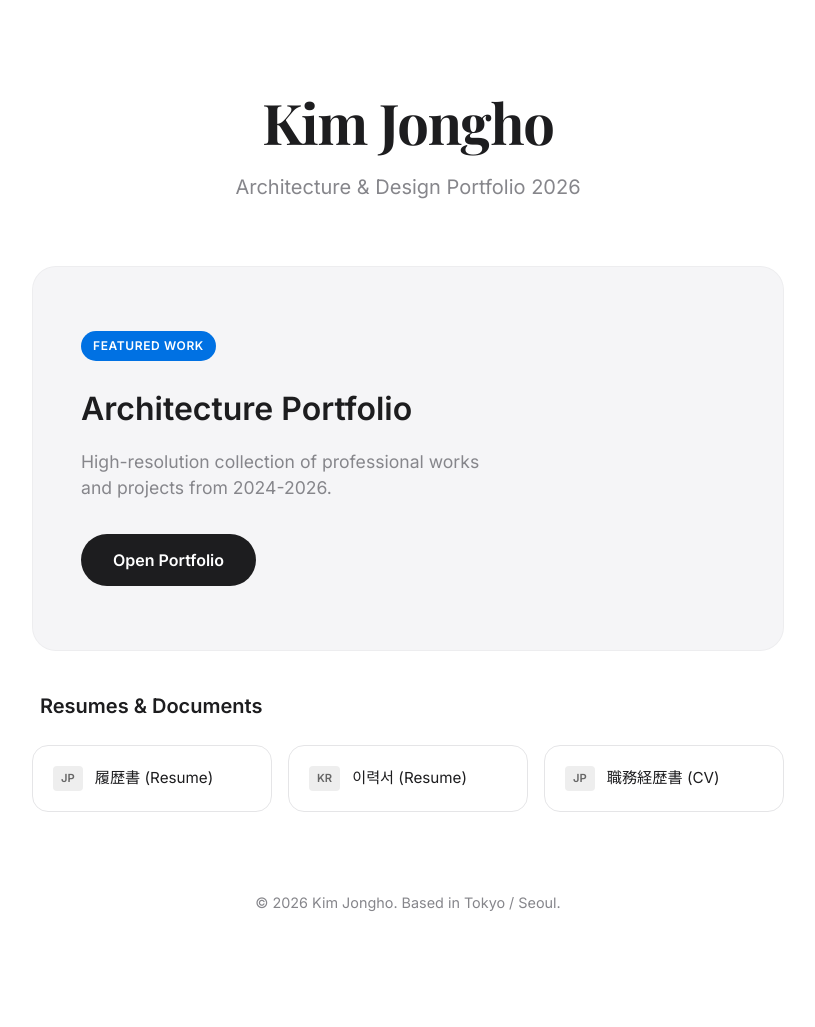
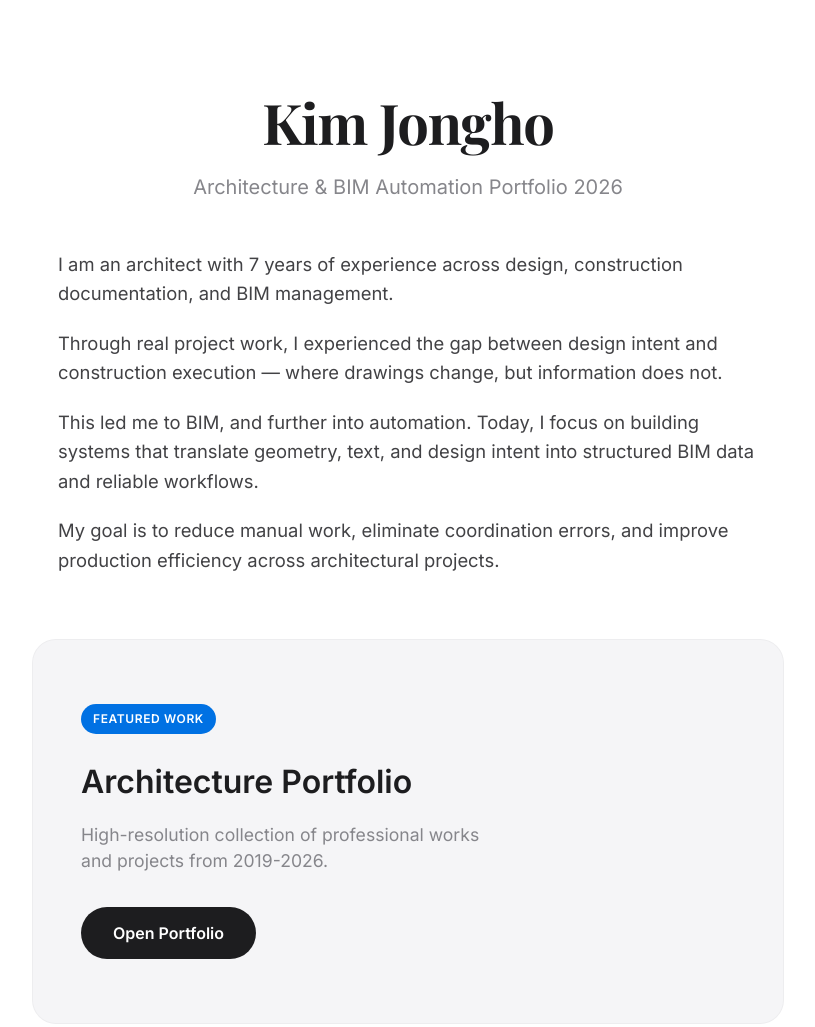
Before and after one commit to royaljjong/portfolio-web, a plain HTML site: page index.html in a window 1280 px wide. Shown: the top 1027 px of the page, without its empty margins (232-1047 px from the left). Before the commit the page ends 993 px from the top, so only its background shows below. Drawn offline with nearby package versions, Linux system fonts and the light colour scheme.

Commit message:
Update philosophy statement and project timeline (2019-2026)

```diff
--- a/index.html
+++ b/index.html
@@ -13,22 +13,32 @@
     <div class="container">
         <header class="fade-in">
             <h1>Kim Jongho</h1>
-            <p class="subtitle">Architecture & Design Portfolio 2026</p>
+            <p class="subtitle">Architecture & BIM Automation Portfolio 2026</p>
         </header>
 
         <main>
+            <!-- Philosophy / About Section -->
+            <section class="philosophy-section fade-in delay-1">
+                <div class="philosophy-content">
+                    <p>I am an architect with 7 years of experience across design, construction documentation, and BIM management.</p>
+                    <p>Through real project work, I experienced the gap between design intent and construction execution — where drawings change, but information does not.</p>
+                    <p>This led me to BIM, and further into automation. Today, I focus on building systems that translate geometry, text, and design intent into structured BIM data and reliable workflows.</p>
+                    <p>My goal is to reduce manual work, eliminate coordination errors, and improve production efficiency across architectural projects.</p>
+                </div>
+            </section>
+
             <!-- Main Portfolio Card -->
-            <section class="main-card fade-in delay-1">
+            <section class="main-card fade-in delay-2">
                 <div class="card-content">
                     <span class="badge">Featured Work</span>
                     <h2>Architecture Portfolio</h2>
-                    <p>High-resolution collection of professional works and projects from 2024-2026.</p>
+                    <p>High-resolution collection of professional works and projects from 2019-2026.</p>
                     <a href="assets/portfolio.pdf" target="_blank" class="btn primary">Open Portfolio</a>
                 </div>
             </section>
 
             <!-- Document Links Section -->
-            <section class="docs-section fade-in delay-2">
+            <section class="docs-section fade-in delay-3">
                 <h3>Resumes & Documents</h3>
                 <div class="doc-grid">
                     <a href="assets/resume_jp.pdf" target="_blank" class="doc-item">
--- a/style.css
+++ b/style.css
@@ -50,7 +50,7 @@ body {
 
 /* Header */
 header {
-    margin-bottom: 64px;
+    margin-bottom: 48px;
     text-align: center;
 }
 
@@ -66,6 +66,22 @@ h1 {
     font-size: 1.25rem;
     color: var(--text-sub);
     font-weight: 400;
+}
+
+/* Philosophy Section */
+.philosophy-section {
+    margin-bottom: 64px;
+    text-align: left;
+    max-width: 700px;
+    margin-left: auto;
+    margin-right: auto;
+}
+
+.philosophy-content p {
+    font-size: 1.15rem;
+    color: #424245;
+    margin-bottom: 20px;
+    line-height: 1.6;
 }
 
 /* Main Card */
```
